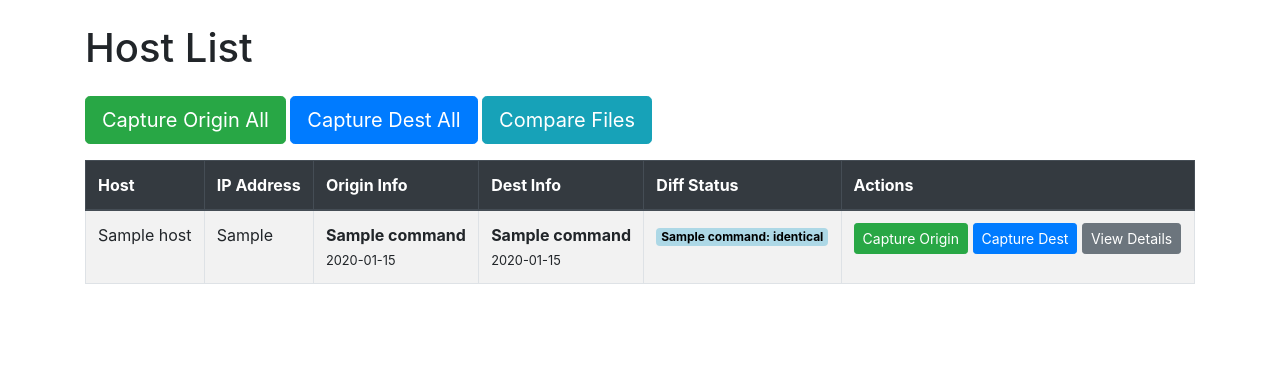
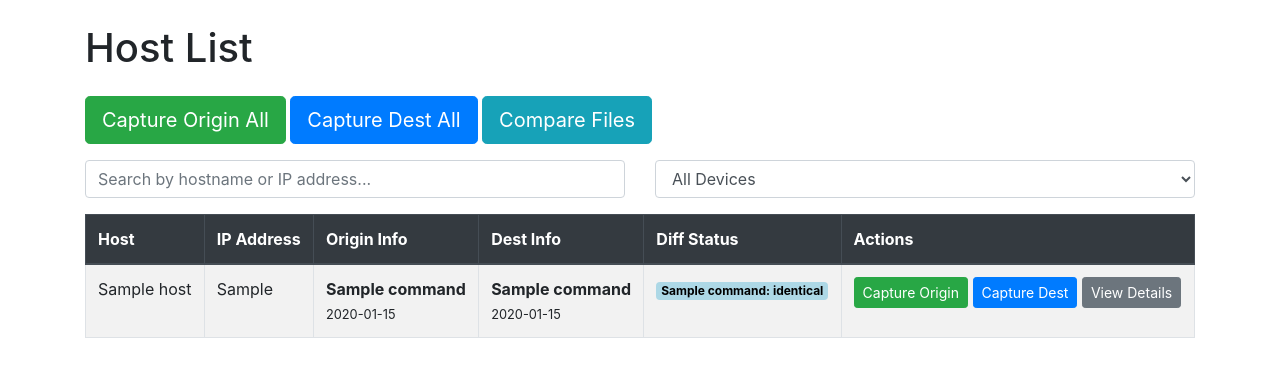
Before and after one commit to icecake0141/nwdiff, a Flask app: template templates/host_list.html in a window 1280 px wide. Shown: the part 56-433 px from the top of the page. Run offline with Flask 3, Linux system fonts and the light colour scheme; the template is opened without the code that fills it: most values are stand-ins (such as "Sample title", 1, 10 or a date in 2020); some libraries are stand-ins or nearby versions.

Commit message:
Implement search and filter capabilities for host list
- Add search input field for filtering by hostname or IP address
- Add status filter dropdown (all, changes detected, identical, file not found)
- Implement client-side JavaScript filtering for instant response
- Add data attributes to table rows for efficient filtering
- No page reload required - real-time filtering as user types/selects

Co-authored-by: icecake0141 <16081752+icecake0141@users.noreply.github.com>

```diff
--- a/templates/host_list.html
+++ b/templates/host_list.html
@@ -12,6 +12,21 @@
     <a href="{{ url_for('compare_files') }}" class="btn btn-info btn-lg">Compare Files</a>
 </div>
 
+<!-- Search and Filter Controls -->
+<div class="row mb-3">
+    <div class="col-md-6">
+        <input type="text" id="searchInput" class="form-control" placeholder="Search by hostname or IP address...">
+    </div>
+    <div class="col-md-6">
+        <select id="statusFilter" class="form-control">
+            <option value="all">All Devices</option>
+            <option value="changes detected">Changes Detected</option>
+            <option value="identical">Identical</option>
+            <option value="file not found">File Not Found</option>
+        </select>
+    </div>
+</div>
+
 <table class="table table-striped table-bordered">
     <thead class="thead-dark">
         <tr>
@@ -23,9 +38,9 @@
             <th>Actions</th>
         </tr>
     </thead>
-    <tbody>
+    <tbody id="hostTableBody">
     {% for host in hosts %}
-        <tr>
+        <tr class="host-row" data-hostname="{{ host.host }}" data-ip="{{ host.ip }}" data-status="{% for item in host.diff_info %}{{ item.status }}{% if not loop.last %},{% endif %}{% endfor %}">
             <td>{{ host.host }}</td>
             <td>{{ host.ip }}</td>
             <td>
@@ -64,4 +79,44 @@
     {% endfor %}
     </tbody>
 </table>
+
+<script>
+// Real-time search and filter functionality
+(function() {
+    const searchInput = document.getElementById('searchInput');
+    const statusFilter = document.getElementById('statusFilter');
+    const hostRows = document.querySelectorAll('.host-row');
+
+    function filterHosts() {
+        const searchTerm = searchInput.value.toLowerCase();
+        const statusValue = statusFilter.value;
+
+        hostRows.forEach(function(row) {
+            const hostname = row.getAttribute('data-hostname').toLowerCase();
+            const ip = row.getAttribute('data-ip').toLowerCase();
+            const statuses = row.getAttribute('data-status').toLowerCase();
+
+            // Check search term (hostname or IP)
+            const matchesSearch = hostname.includes(searchTerm) || ip.includes(searchTerm);
+
+            // Check status filter
+            let matchesStatus = true;
+            if (statusValue !== 'all') {
+                matchesStatus = statuses.includes(statusValue.toLowerCase());
+            }
+
+            // Show/hide row based on both criteria
+            if (matchesSearch && matchesStatus) {
+                row.style.display = '';
+            } else {
+                row.style.display = 'none';
+            }
+        });
+    }
+
+    // Add event listeners
+    searchInput.addEventListener('input', filterHosts);
+    statusFilter.addEventListener('change', filterHosts);
+})();
+</script>
 {% endblock %}
```
